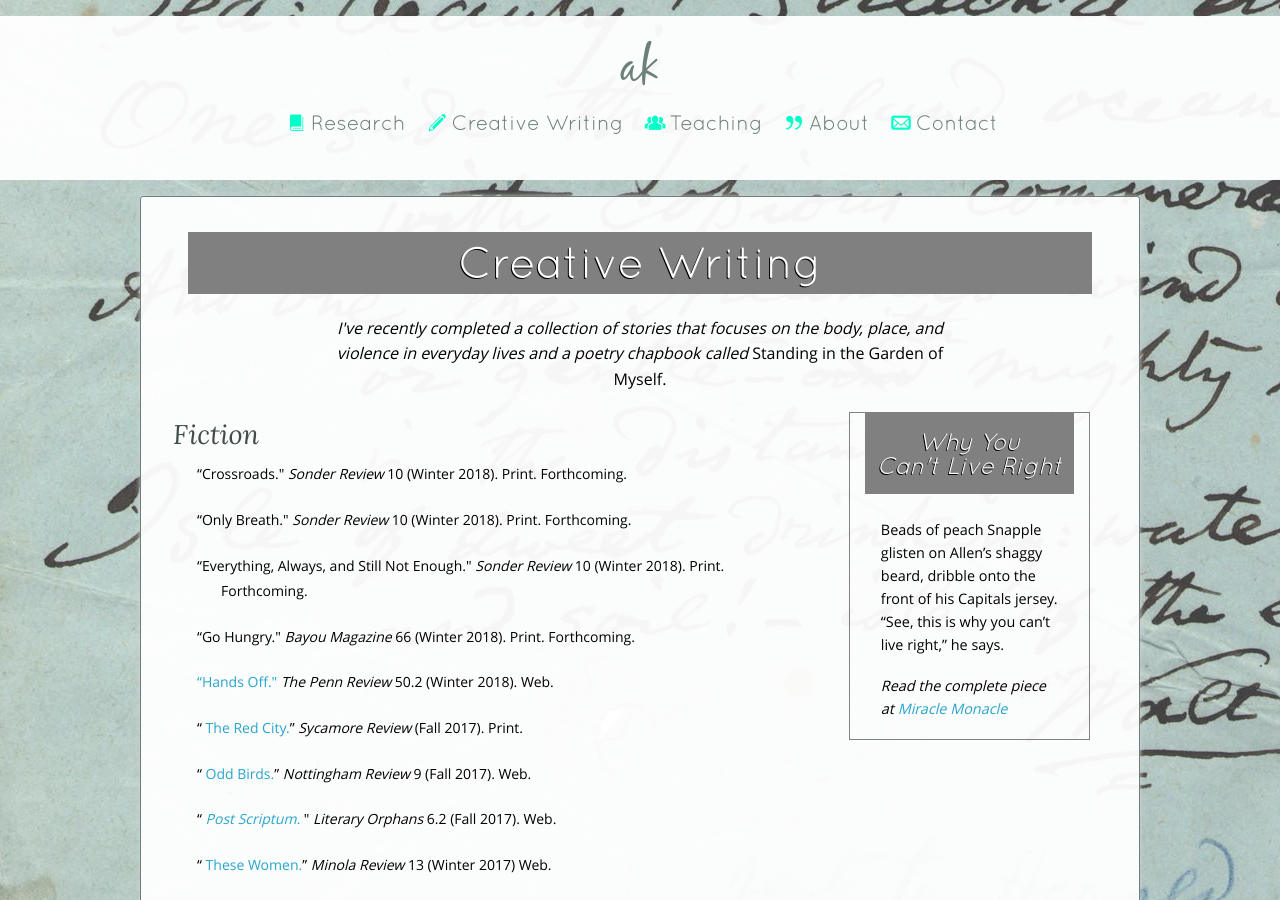
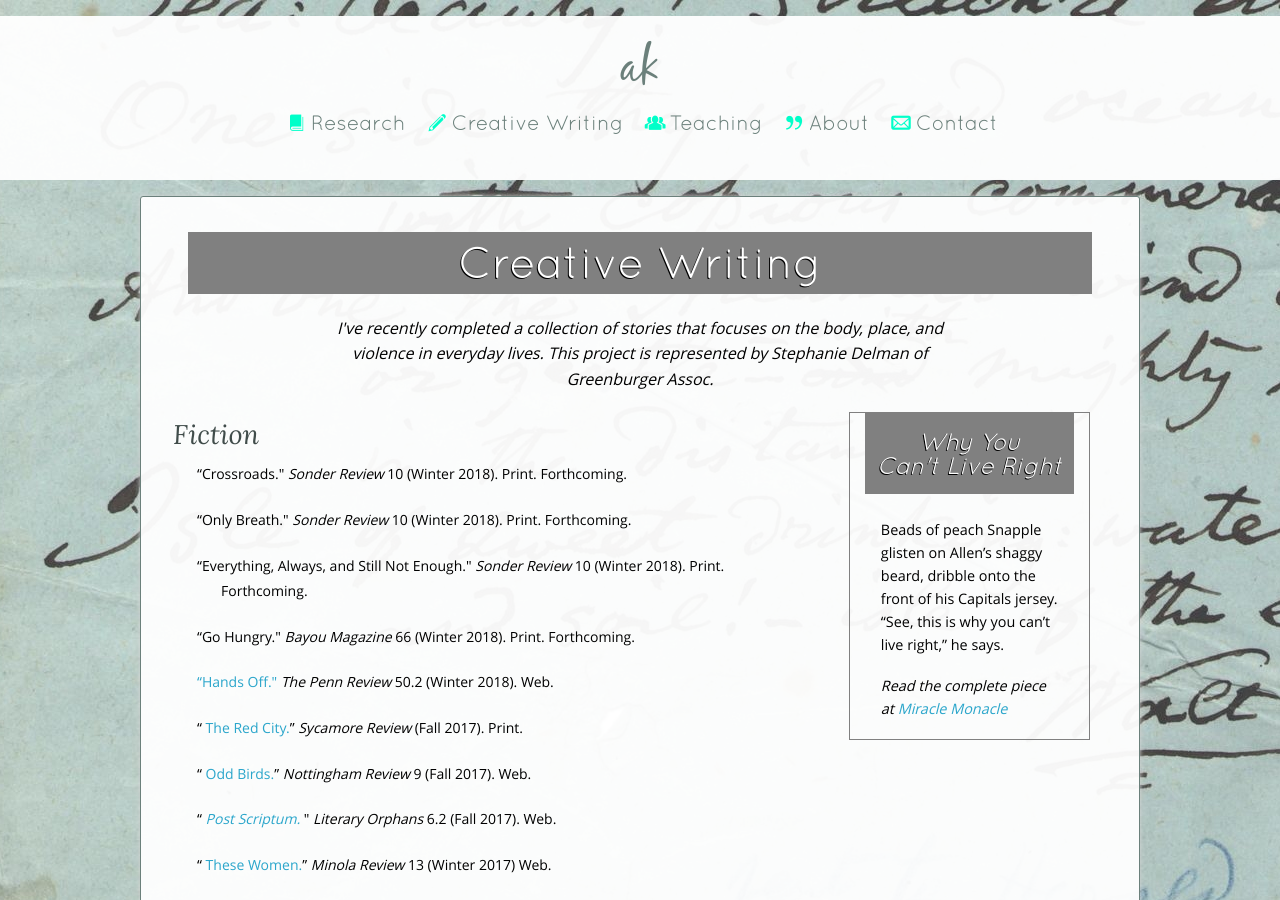
Before and after one commit to BradCoffield/aak, a Jekyll site: the page built from creativewriting.html, in a window 1280 px wide and 900 px high. Built offline with Jekyll 4.4.1, drawn with Linux system fonts in a browser that asks for light colours.

Commit message:
added about agent to cr page top

```diff
--- a/creativewriting.html
+++ b/creativewriting.html
@@ -15,8 +15,7 @@ title: 'Creative Writing - Ashley Kunsa'
         <div class="row">
             <div class="small-10 medium-8 small-centered columns center">
                 <p>
-                    <em>I&#39;ve recently completed a collection of stories that focuses on the body, place, and violence in
-                        everyday lives and a poetry chapbook called </em>Standing in the Garden of Myself.</p>
+                    <em>I've recently completed a collection of stories that focuses on the body, place, and violence in everyday lives. This project is represented by Stephanie Delman of Greenburger Assoc.</em></p>
             </div>
         </div>
 
```
